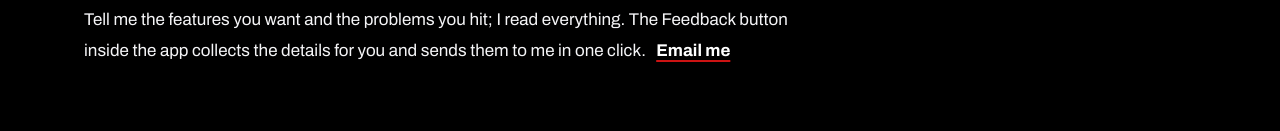
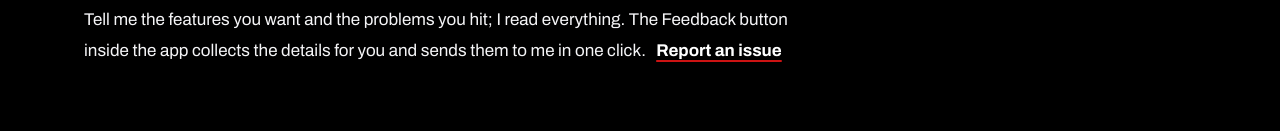
Before and after one commit to takhsu/puru, a plain HTML site: page index.html in a window 1280 px wide. Shown: the part 5748-5879 px from the top of the page. Drawn offline with Linux system fonts and the light colour scheme.

Commit message:
Label GitHub feedback link as issue reporting

```diff
--- a/index.html
+++ b/index.html
@@ -173,7 +173,7 @@
 
     <div class="feedback rv">
       <h3 data-zh="用得順手嗎？哪裡卡住了？">Working well? Stuck somewhere?</h3>
-      <p><span data-zh="想要的功能、遇到的問題，直接告訴我，我都會看。程式裡的「回饋」按鈕會幫你整理好問題資訊，一鍵就能寄給我。">Tell me the features you want and the problems you hit; I read everything. The Feedback button inside the app collects the details for you and sends them to me in one click.</span> <a class="link" href="#download" data-feedback data-zh="寫信給我">Email me</a></p>
+      <p><span data-zh="想要的功能、遇到的問題，直接告訴我，我都會看。程式裡的「回饋」按鈕會幫你整理好問題資訊，一鍵就能寄給我。">Tell me the features you want and the problems you hit; I read everything. The Feedback button inside the app collects the details for you and sends them to me in one click.</span> <a class="link" href="#download" data-feedback data-zh="回報問題">Report an issue</a></p>
     </div>
   </div>
 
```
